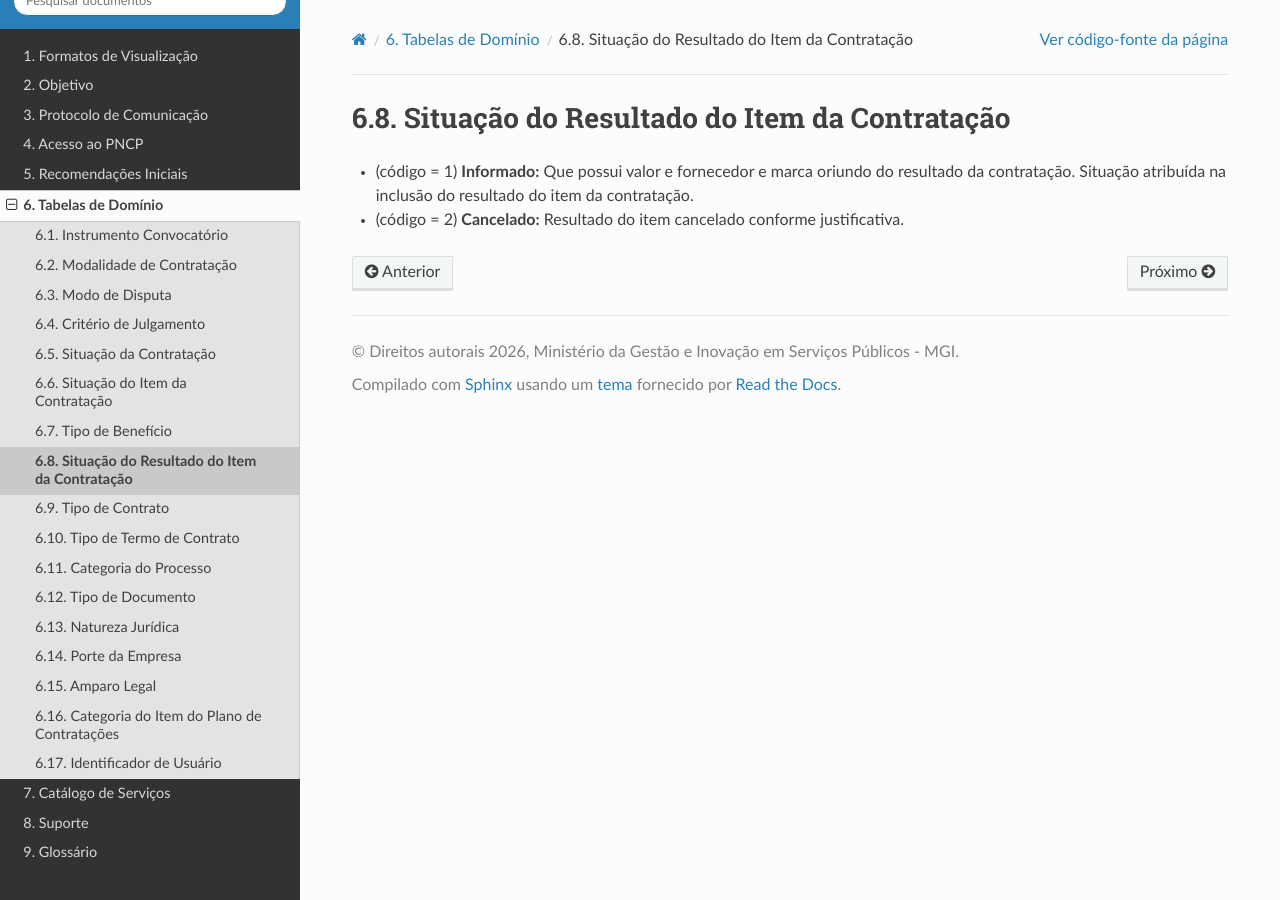
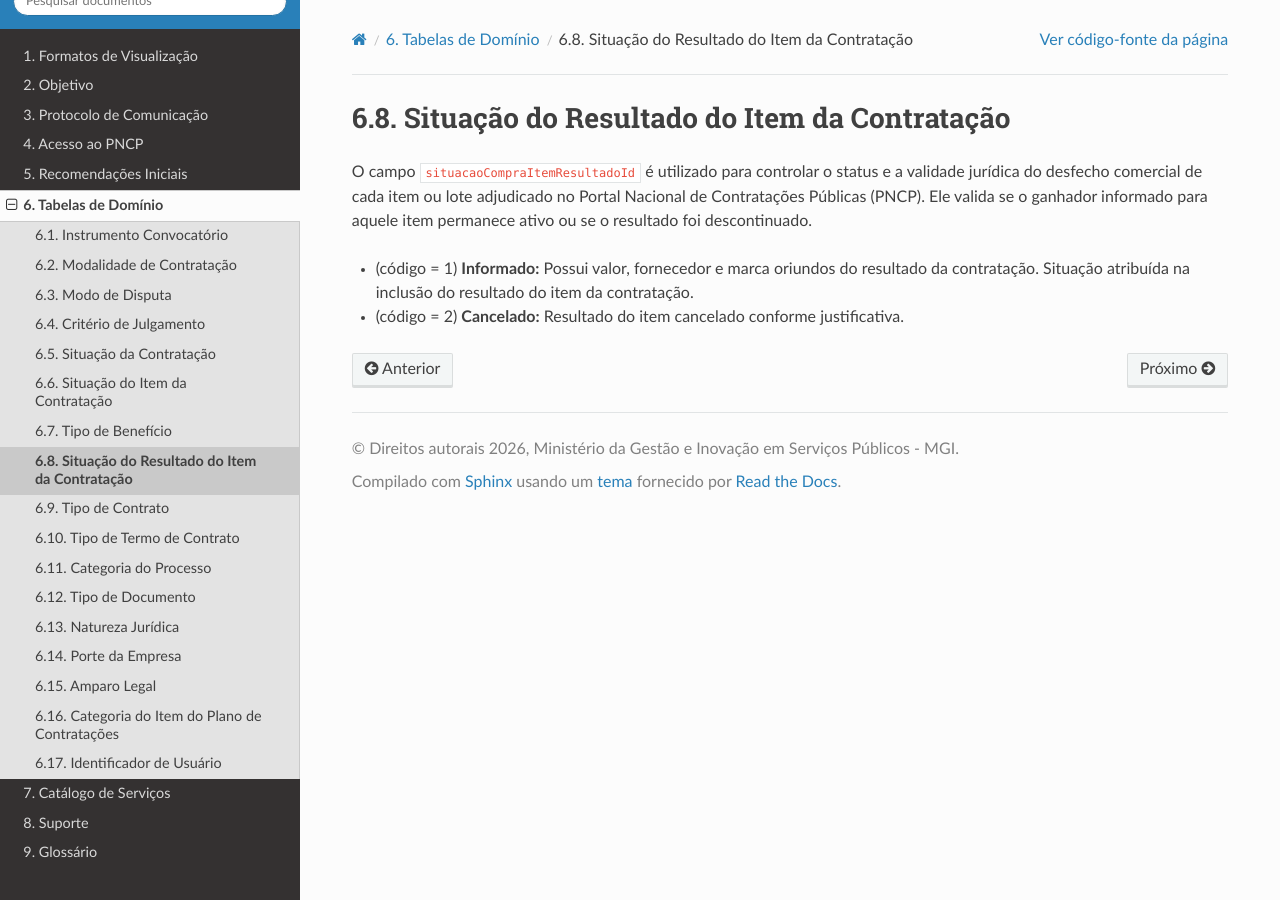
Before and after one commit to sofiaestrelab/Manual-de-Consulta-do-PNCP, a Sphinx documentation site: the page built from docs/source/tabelas_de_dominio/situacao_do_resultado_do_item_da_contratacao.rst, in a window 1280 px wide. Built offline with Sphinx 7.4.7 and the Read the Docs theme 3.1.0, drawn with Linux system fonts in a browser that asks for light colours; pages that are not in the unit, such as notebooks, are missing from menus.

Commit message:
Update situacao_do_resultado_do_item_da_contratacao.rst
Added explanation of situacaoCompraItemResultadoId and clarified item statuses.

```diff
--- a/docs/source/tabelas_de_dominio/situacao_do_resultado_do_item_da_contratacao.rst
+++ b/docs/source/tabelas_de_dominio/situacao_do_resultado_do_item_da_contratacao.rst
@@ -1,6 +1,8 @@
 Situação do Resultado do Item da Contratação
----------------------------------------------
+============================================
 
-- (código = 1) **Informado:** Que possui valor e fornecedor e marca oriundo do resultado da
-  contratação. Situação atribuída na inclusão do resultado do item da contratação.
+O campo ``situacaoCompraItemResultadoId`` é utilizado para controlar o status e a validade jurídica do desfecho comercial de cada item ou lote adjudicado no Portal Nacional de Contratações Públicas (PNCP). Ele valida se o ganhador informado para aquele item permanece ativo ou se o resultado foi descontinuado.
+
+- (código = 1) **Informado:** Possui valor, fornecedor e marca oriundos do resultado da contratação. Situação atribuída na inclusão do resultado do item da contratação.
+
 - (código = 2) **Cancelado:** Resultado do item cancelado conforme justificativa.
```
